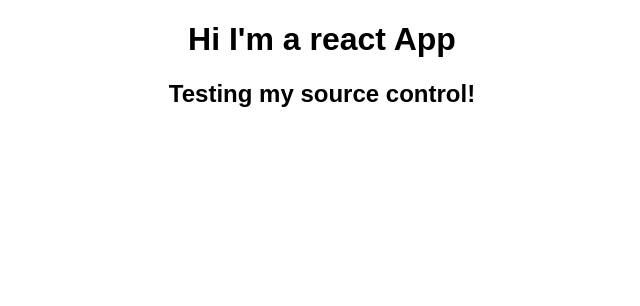
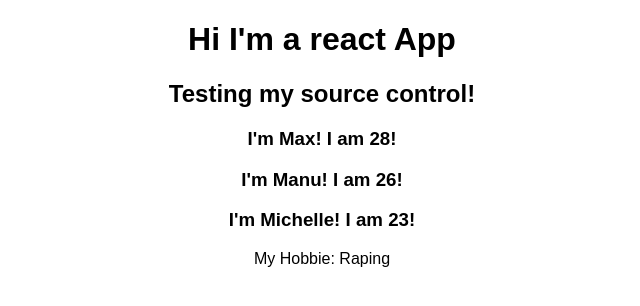
Before and after one commit to rvrtex/react-complete-guide, a React (Create React App) app: page / in a window 1280 px wide. Shown: the top 306 px of the page, without its empty margins (318-958 px from the left). Built offline with nearby package versions, Linux system fonts and the light colour scheme.

Commit message:
Learning State

```diff
--- a/src/App.js
+++ b/src/App.js
@@ -1,13 +1,24 @@
 import React, { Component } from 'react';
 import logo from './logo.svg';
 import './App.css';
+import Person from './Person/Person';
+class App extends Component {
+  state = {
+    persons: [
+      {name: 'Max', age:28},
+      {name: 'Max', age:29},
+      {name: 'Michelle', age:23}
+    ]
+  }
 
-class App extends Component {
   render() {
     return (
       <div className="App">
         <h1>Hi I'm a react App</h1>
         <h2>Testing my source control!</h2>
+        <Person name={this.state.persons[0].name} age={this.state.persons[0].age}/>
+        <Person name="Manu" age="26"/>
+        <Person name="Michelle" age="23">My Hobbie: Raping </Person>
       </div>
     );
   }
--- /dev/null
+++ b/src/Person/Person.js
@@ -0,0 +1,13 @@
+import React from 'react';
+
+const Person = (props) => {
+    return(
+        <div>
+            <h3>I'm {props.name}! I am {props.age}!</h3>
+            <p>{props.children}</p>
+        </div>
+
+    )
+}
+
+export default Person;
```
